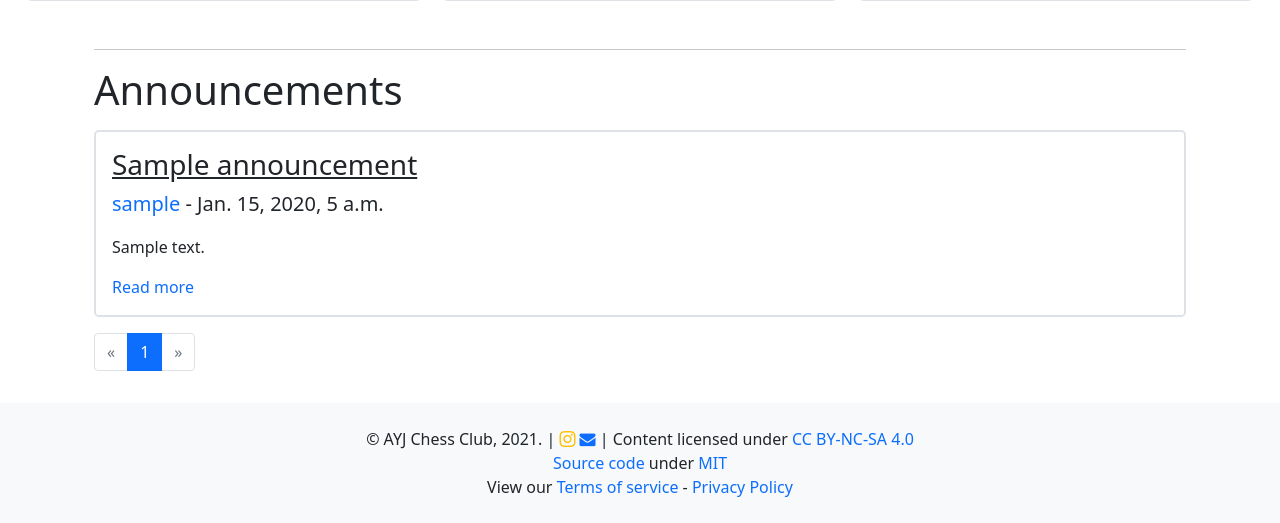
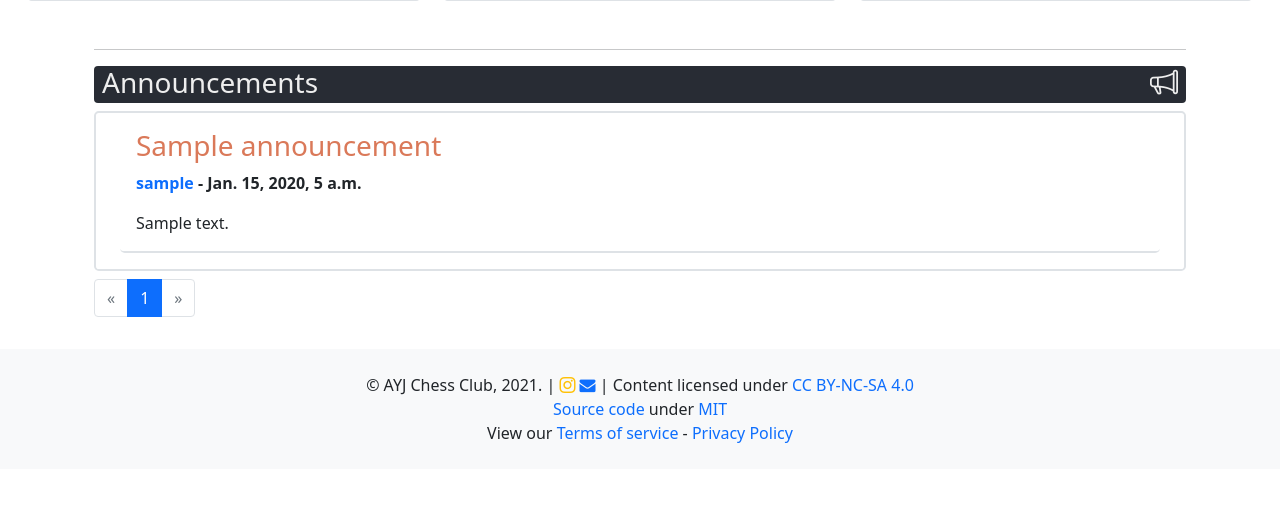
Before and after one commit to AYJ-Chess-Club/website, a Django app: page / in a window 1280 px wide. Shown: the part 768-1291 px from the top of the page. After the commit the page ends 1211 px from the top, so only its background shows below. Run offline with Django 3.2, Linux system fonts and the light colour scheme; tables that the repository leaves empty hold one stand-in row (values such as "Sample post"); parts of the project's set-up code (start-up, migrations or seed data) failed here and were passed over; some libraries are stand-ins or nearby versions.

Commit message:
change announcement and homepage look

```diff
--- a/app/templates/base.html
+++ b/app/templates/base.html
@@ -65,12 +65,12 @@
         </div>
         {% else %}
         <li class="nav-item">
-          <a href="{% url 'register' %}" class="nav-link" id="signup-btn">
+          <a href="{% url 'register' %}" class="nav-link fw-bold" id="signup-btn">
           Sign up
           </a>
         </li>
         <li class="nav-item">
-          <a href="{% url 'login' %}" class="nav-link" id="login-btn">
+          <a href="{% url 'login' %}" class="nav-link fw-bold" id="login-btn">
           Login
           </a>
         </li>
--- a/app/templates/pages/home.html
+++ b/app/templates/pages/home.html
@@ -75,13 +75,14 @@
 <div class="container px-4 py-2">
   <hr>
   {% endif %}
-  <h1 id="announcements">Announcements</h1>
-  {% for announcement in announcements %}
-  <div class="py-2">
-    <div class="py-2 announcement text-start border rounded-3 border-2">
-      <div class="p-2 px-3">
+  <h3 style="background-color: #282c34; color: #eee;" class="rounded px-2" id="announcements"><div class="d-flex"><div class="flex-grow-1">Announcements</div><div class="mb-1"><i class="bi bi-megaphone"></i></div></div></h3>
+      <div class="border rounded-3 border-2 p-2">
+        {% for announcement in announcements %}
+  <div class="px-3 py-2">
+    <div class="announcement text-start">
+      <div class="px-3 border-2 border-bottom rounded-3">
         <div class="d-flex">
-          <h1 class="h3 flex-grow-1"><u>{{ announcement.title | safe}}</u></h1>
+          <h1 class="h3 flex-grow-1"><a style="text-decoration: none;" class="title-on-hover" href="{% url 'announcement-detail-page' pk=announcement.pk %}">{{ announcement.title | safe}}</a></h1>
           {% if request.user|in_group:"execs" %}
           <a class="px-2" href="{% url 'update-announcement' pk=announcement.pk %}">
             <i class="bi bi-pencil"></i>
@@ -91,13 +92,13 @@
           </a>
           {% endif %}
         </div>
-        <p class="lead"><a class="text-decoration-none" href="{% url 'show-profile' announcement.author %}">{{ announcement.author }}</a> - {{ announcement.announcement_date }}</p>
-        <p>{{ announcement.body | truncatechars:150 | safe}}</p>
-        <a class="text-decoration-none" href="{% url 'announcement-detail-page' pk=announcement.pk %}">Read more</a>
+        <p class="fw-bold"><a class="text-decoration-none" href="{% url 'show-profile' announcement.author %}">{{ announcement.author }}</a> - {{ announcement.announcement_date }}</p>
+        <p>{{ announcement.body | safe }}</p>
       </div>
     </div>
   </div>
   {% endfor %}
+      </div>
   <div class="py-2">
     <ul class="pagination">
       {% if page_obj.has_previous %}
--- a/app/views.py
+++ b/app/views.py
@@ -22,40 +22,11 @@
 from .forms import AnnouncementForm, EditAnnouncementForm, EditLessonForm, LessonForm
 from .models import Announcement, Lesson
 
-# Create your views here.
-
-# def Dashboard(request):
-#     all_users = get_user_model().objects.all()
-#     username = request.user.username
-#     page = request.GET.get("page")
-#     user_list = User.objects.all()
-#     paginator = Paginator(user_list, 10)
-#     try:
-#         all_users = paginator.page(page)
-#     except PageNotAnInteger:
-#         all_users = paginator.page(1)
-#     except EmptyPage:
-#         all_users = paginator.page(paginator.num_pages)
-#     group_list = []
-#     user_groups = request.user.groups.all()
-#     for group in user_groups:
-#         group_list.append(group.name)
-#     formatted_group_list = ", ".join(str(group) for group in group_list)
-#     return render(
-#         request,
-#         "admin/dashboard.html",
-#         {
-#             "loggedin_username": username,
-#             "all_users": all_users,
-#             "current_groups": formatted_group_list,
-#         },
-#     )
-
 
 class HomeView(ListView):
     model = Announcement
     template_name = "pages/home.html"
-    paginate_by = 5
+    paginate_by = 4
     query_set = Announcement.objects.all()
     context_object_name = "announcements"
     ordering = ["-announcement_date"]
--- a/static/style.css
+++ b/static/style.css
@@ -35,6 +67,14 @@
   height: 256px;
   width: auto;
   object-fit:cover;
+}
+
+.title-on-hover {
+  color: #da7959;
+}
+
+.title-on-hover:hover {
+  color: brown;
 }
 
 /*
```
Also changed, not shown: other parts of static/style.css (+34 -2 lines).
